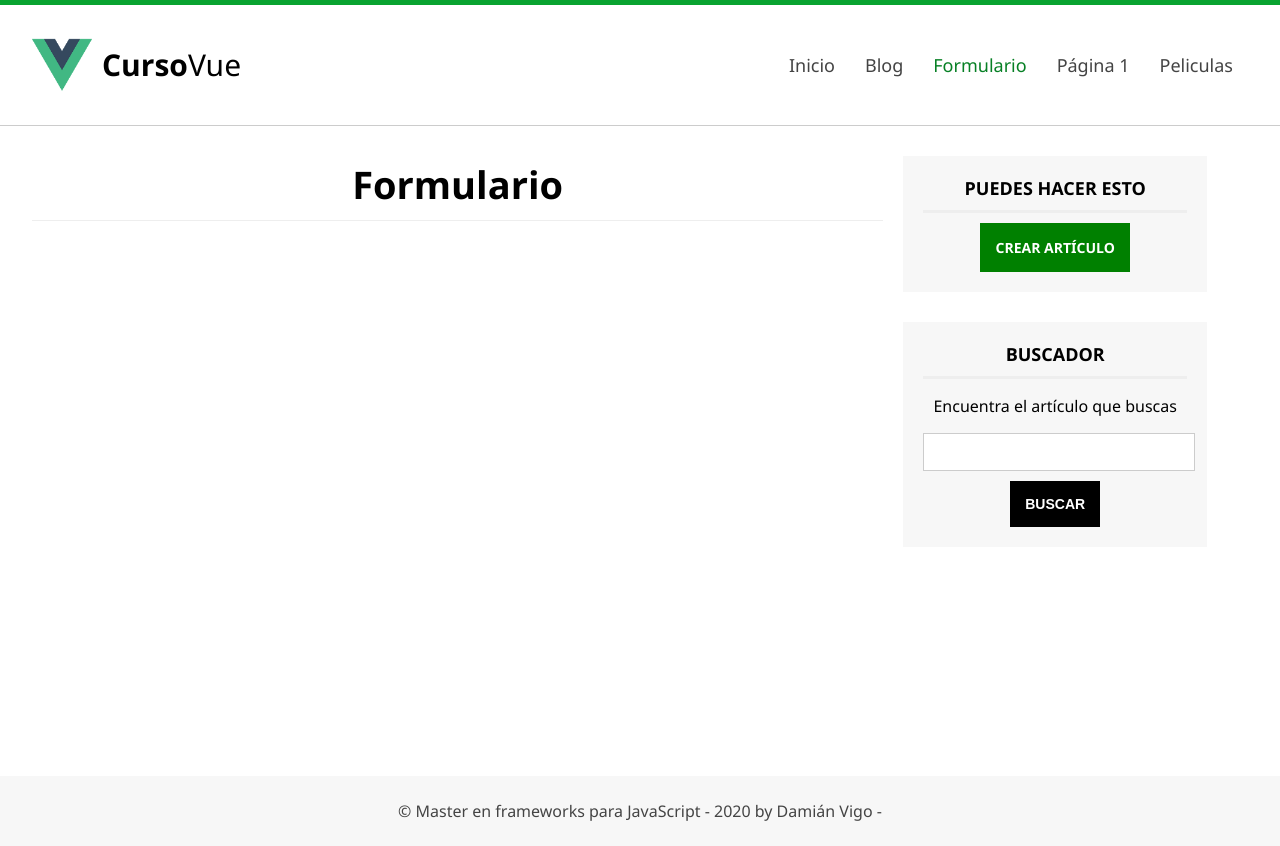
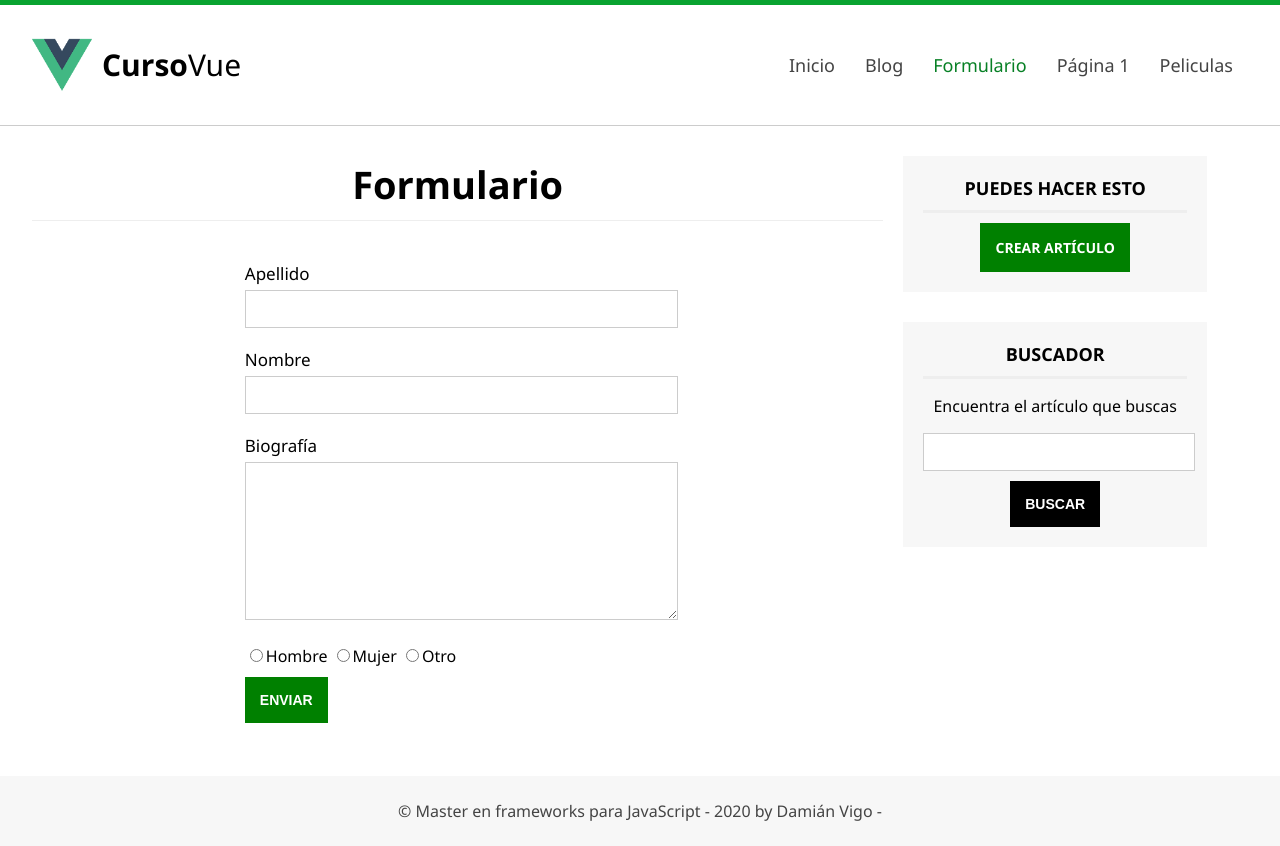
Before and after one commit to damianvigo/proyect-vue, a Vue app: page /formulario in a window 1280 px wide. Built offline with nearby package versions, Linux system fonts and the light colour scheme.

Commit message:
http-peticiones-asincronas-vuejs

```diff
--- a/package.json
+++ b/package.json
@@ -8,9 +8,11 @@
     "lint": "vue-cli-service lint"
   },
   "dependencies": {
+    "axios": "^0.19.2",
     "core-js": "^3.6.4",
     "vue": "^2.6.11",
-    "vue-router": "^3.1.5"
+    "vue-router": "^3.1.5",
+    "vuelidate": "^0.7.5"
   },
   "devDependencies": {
     "@vue/cli-plugin-babel": "~4.2.0",
--- /dev/null
+++ b/src/Global.js
@@ -0,0 +1,5 @@
+var Global = {
+  url: "http://localhost:3900/api/"
+}
+
+export default Global;
--- /dev/null
+++ b/src/components/Articles.vue
@@ -0,0 +1,29 @@
+<template>
+  <div id="articles-list">
+  <article class="article-item" v-for="article in articles" :key="article._id">
+    <div class="image-wrap">
+      <img :src="url + 'get-image/' + article.image" :alt="article.title" v-if="article.image" />
+      <!-- recurso estático para subir la imagen por default. -->
+      <img src="../assets/images/default.png" :alt="article.title" v-if="!article.image" />
+    </div>
+
+    <h2>{{article.title}}</h2>
+    <span class="date">{{article.date}}</span>
+    <a href="#">Leer más</a>
+    <div class="clearfix"></div>
+  </article>
+  </div>
+</template>
+
+<script>
+import Global from '../Global';
+export default {
+  name: "Articles",
+  props: ['articles'],
+  data() {
+    return {
+      url: Global.url
+    }
+  }
+};
+</script>
--- a/src/components/Blog.vue
+++ b/src/components/Blog.vue
@@ -1,10 +1,15 @@
 <template>
   <div class="general">
-    <Slider
-     texto="Blog"></Slider> <!-- prop texto -->
+    <Slider texto="Blog"></Slider>
+    <!-- prop texto -->
     <div class="center">
       <section id="content">
-        <h2 class="subheader">Blog</h2>
+        <h1 class="subheader">Blog</h1>
+
+        <div id="articles" v-if="articles">
+          <Articles :articles="articles"></Articles>
+        </div>
+
       </section>
       <Sidebar></Sidebar>
       <div class="clearfix"></div>
@@ -15,11 +20,35 @@
 <script>
 import Slider from "./Slider.vue";
 import Sidebar from "./Sidebar.vue";
+import axios from "axios";
+import Global from '../Global';
+import Articles from './Articles';
+
 export default {
   name: "Blog",
   components: {
     Slider,
-    Sidebar
+    Sidebar,
+    Articles
+  },
+  mounted() {
+    this.getArticles();
+  },
+  data() {
+    return {
+      url: Global.url,
+      articles: []
+    };
+  },
+  methods: {
+    getArticles() {
+      axios.get(this.url+"articles").then(res => {
+        if (res.data.status == "success") {
+          this.articles = res.data.articles;
+          console.log(this.articles);
+        }
+      });
+    }
   }
 };
 </script>
--- a/src/components/Formulario.vue
+++ b/src/components/Formulario.vue
@@ -3,6 +3,44 @@
     <div class="center">
       <section id="content">
         <h2 class="subheader">Formulario</h2>
+
+        <form class="mid-form" @submit.prevent="mostrarUsuario()">
+          <!-- evento @submit o v-on:submit. LLama al metodo mostrarUsuario -->
+          <div class="form-group">
+            <label for="apellidos">Apellido</label>
+            <input type="text" name="nombre" v-model="user.nombre" />
+            <div v-if="submitted && !$v.user.nombre.required">Este campo es requerido</div>
+            <div v-if="submitted & !$v.user.nombre.minLength">Este campo debe tener mas caracteres</div>
+          </div>
+
+          <div class="form-group">
+            <label for="nombre">Nombre</label>
+            <input type="text" name="nombre" v-model="user.apellido" />
+            <div v-if="submitted & !$v.user.apellido.required">Este campo es requerido</div>
+            <div v-if="submitted & !$v.user.apellido.minLength">Este campo debe tener mas caracteres</div>
+          </div>
+
+          <div class="form-group">
+            <label for="bio">Biografía</label>
+            <textarea name="bio" v-model="user.bio"></textarea>
+            <div v-if="submitted & !$v.user.bio.required">Este campo es requerido</div>
+            <div v-if="submitted & !$v.user.bio.minLength">Este campo debe tener mas caracteres</div>
+          </div>
+
+          <div class="form-group radibuttons">
+            <input type="radio" name="genero" value="hombre" checked v-model="user.genero" />Hombre
+            <input type="radio" name="genero" value="mujer" v-model="user.genero" />Mujer
+            <input type="radio" name="genero" value="otro" v-model="user.genero" />Otro
+          </div>
+
+          <div class="clearfix"></div>
+
+          <input type="submit" value="Enviar" class="btn btn-success" />
+        </form>
+
+        <div class="datos" v-if="user.nombre && user.apellido">
+          <h3>{{user.nombre + ' ' + user.apellido}}</h3>
+        </div>
       </section>
       <Sidebar></Sidebar>
       <div class="clearfix"></div>
@@ -11,11 +49,52 @@
 </template>
 
 <script>
+import { required, minLength } from "vuelidate/lib/validators";
 import Sidebar from "./Sidebar.vue";
 export default {
   name: "Formulario",
   components: {
     Sidebar
+  },
+  validations: {
+    user: {
+      nombre: {
+        required,
+        minLength: minLength(2)
+      },
+      apellido: {
+        required,
+        minLength: minLength(2)
+      },
+      bio: {
+        required,
+        minLength: minLength(10)
+      }
+    }
+  },
+  data() {
+    return {
+      submitted: false,
+      user: {
+        nombre: "",
+        apellido: "",
+        biografia: "",
+        genero: ""
+      }
+    };
+  },
+  methods: {
+    mostrarUsuario() {
+      console.log(this.user);
+      this.submitted = true; /* para ver que el formulario se ha enviado */
+
+      this.$v.$touch(); /* se han tocado los campos que quiero validar */
+      if (this.$v.$invalid) {
+        return false;
+      }
+
+      alert("Validacion pasada");
+    }
   }
 };
 </script>
--- a/src/main.js
+++ b/src/main.js
@@ -1,6 +1,7 @@
 import Vue from 'vue'
 import App from './App.vue'
 import VueRouter from 'vue-router';
+import Vuelidate from 'vuelidate';
 import LastArticles from './components/LastArticles.vue';
 import MiComponente from './components/MiComponente.vue';
 import HelloWorld from './components/HelloWorld.vue';
@@ -13,6 +14,7 @@ import Peliculas from './components/Peliculas.vue';
 Vue.config.productionTip = false
 
 Vue.use(VueRouter);
+Vue.use(Vuelidate);
 
 const routes = [
   {path: '/home', component: LastArticles},
```
Also changed, not shown: 1 other file (tests, documents, lock files or other folders).
